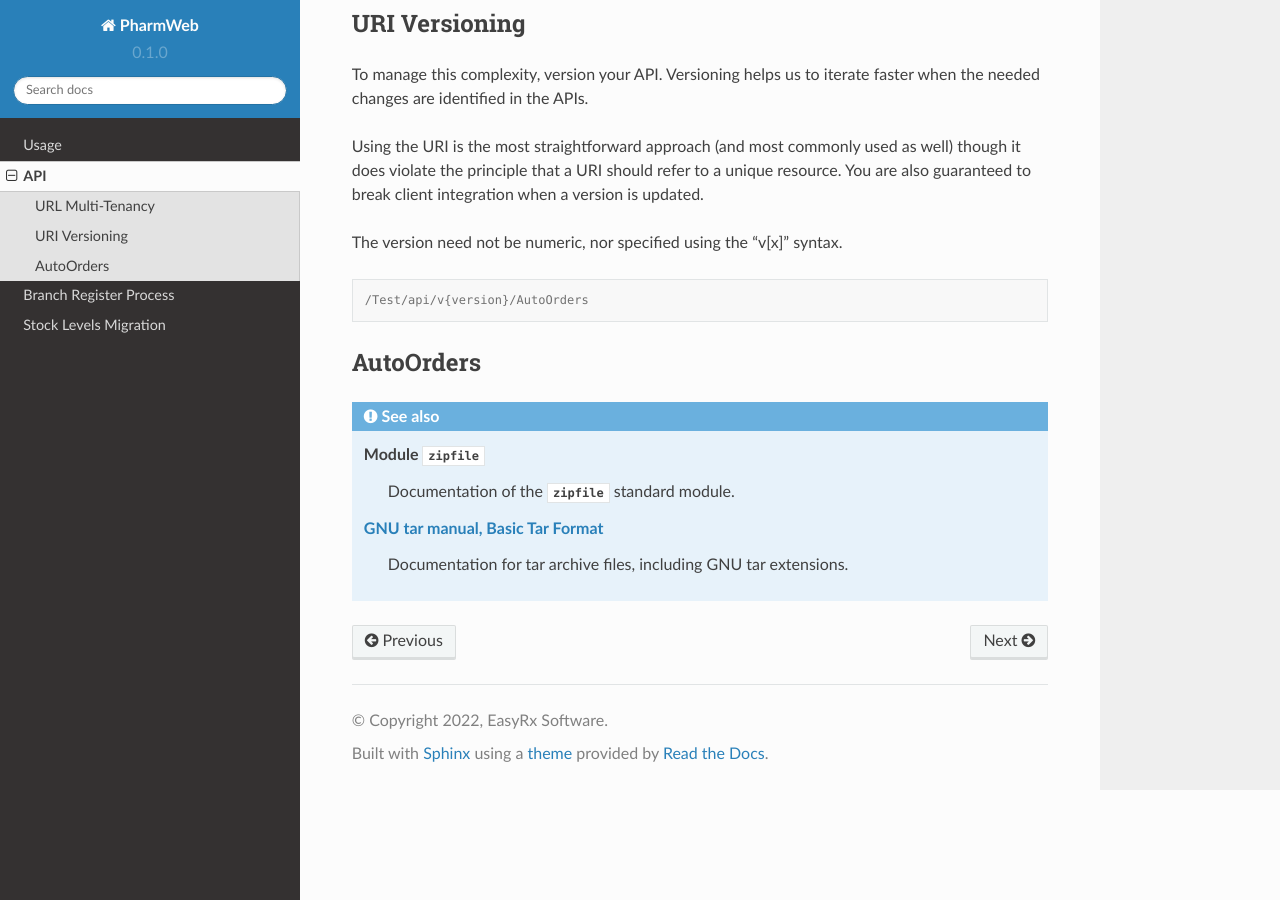
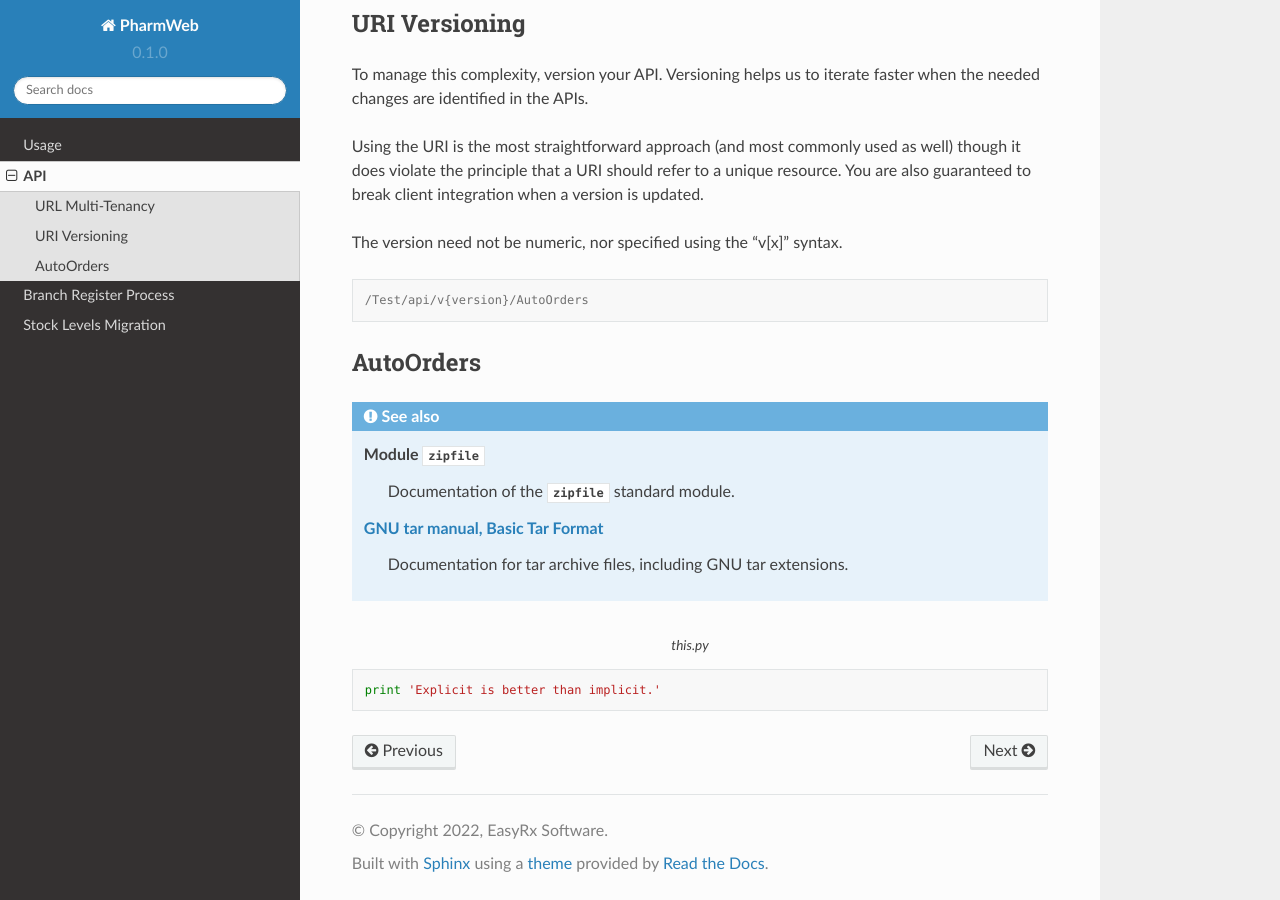
Before and after one commit to Torrafuzar/PharmWebAPI, a Sphinx documentation site: the page built from docs/source/api.rst, in a window 1280 px wide and 900 px high, scrolled down 1724 px. Built offline with Sphinx 7.4.7 and the Read the Docs theme 2.0.0, drawn with Linux system fonts in a browser that asks for light colours.

Commit message:
Update api.rst

```diff
--- a/docs/source/api.rst
+++ b/docs/source/api.rst
@@ -50,3 +50,9 @@ AutoOrders
 
    `GNU tar manual, Basic Tar Format <http://link>`_
       Documentation for tar archive files, including GNU tar extensions.
+
+.. code-block:: python
+   :caption: this.py
+   :name: this-py
+
+   print 'Explicit is better than implicit.'
```
